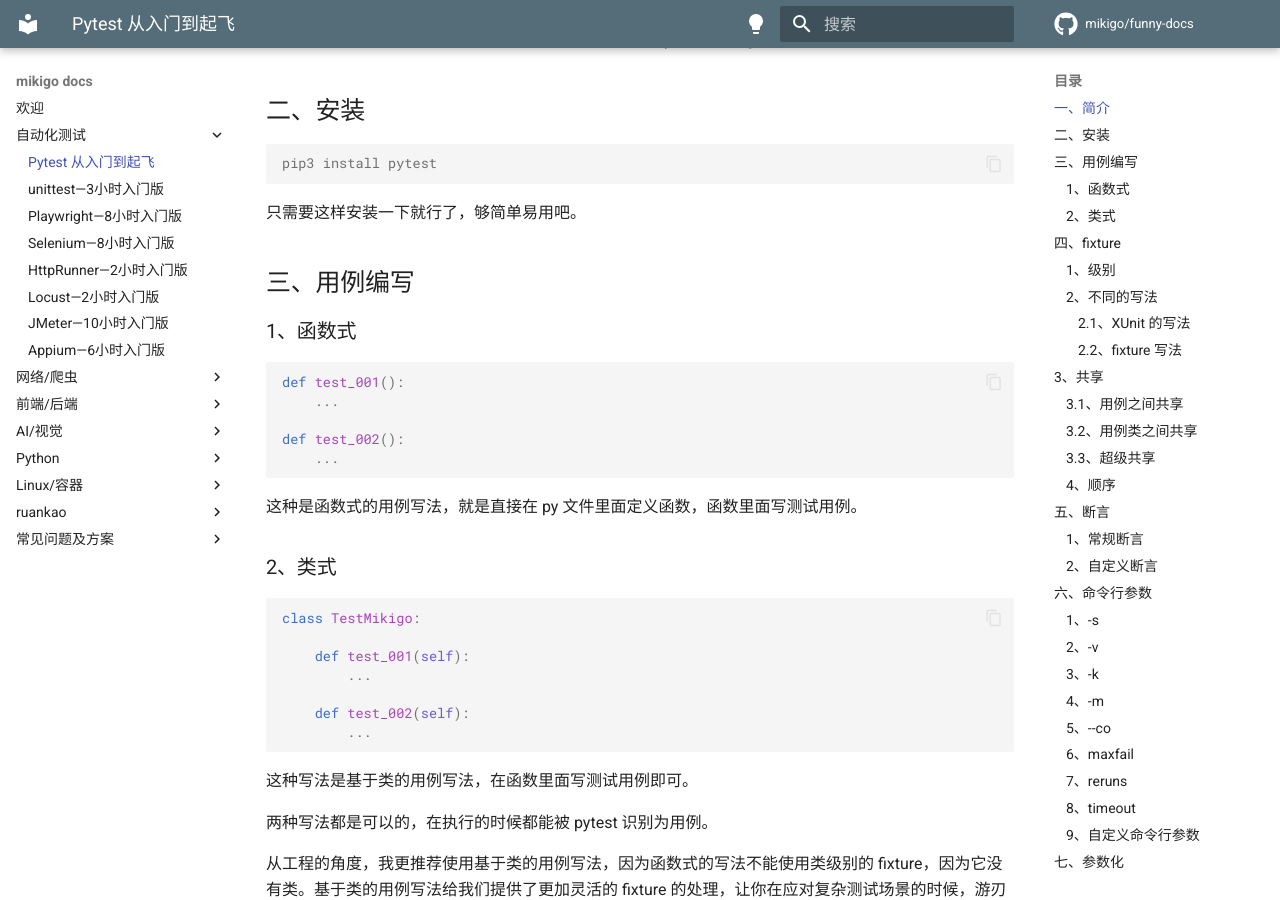
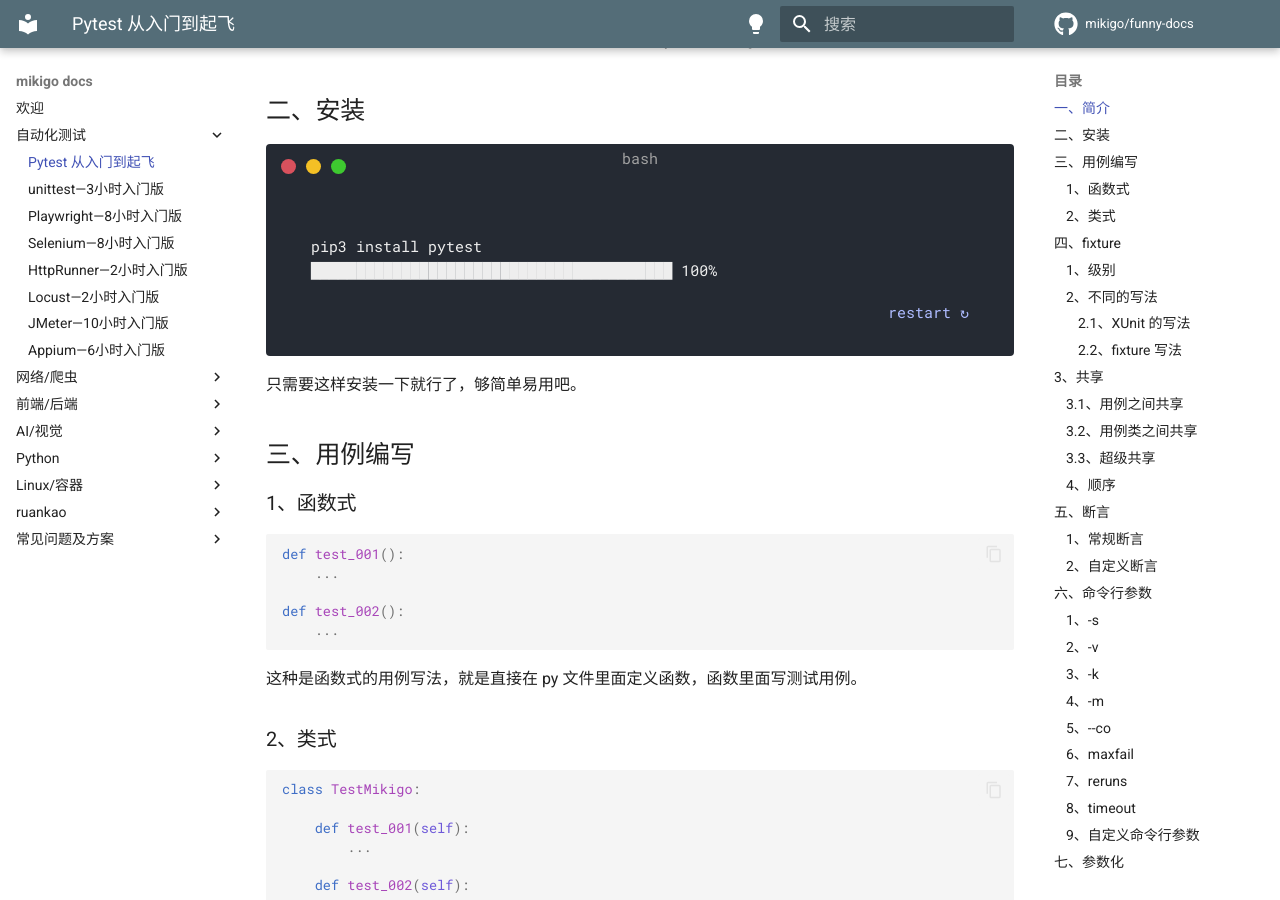
Before and after one commit to mikigo/funny-docs, an MkDocs documentation site: the page built from docs/自动化/Pytest从入门到起飞.md, in a window 1280 px wide and 900 px high, scrolled down 584 px. Built offline with MkDocs 1.6.1 and Material for MkDocs 9.7.7, drawn with Linux system fonts in a browser that asks for light colours; comment, search, counter and statistics services are not loaded; the version menu is left out.

Commit message:
update docs

````diff
--- a/docs/自动化/Pytest从入门到起飞.md
+++ b/docs/自动化/Pytest从入门到起飞.md
@@ -17,10 +17,14 @@
 
 ## 二、安装
 
+<div class="termy">
+
 ```console
 pip3 install pytest
+---> 100%
+```
 
-```
+</div>
 
 只需要这样安装一下就行了，够简单易用吧。
 
````
Also changed, not shown: docs/自动化/rpa.md (added, +1 -0 lines).
